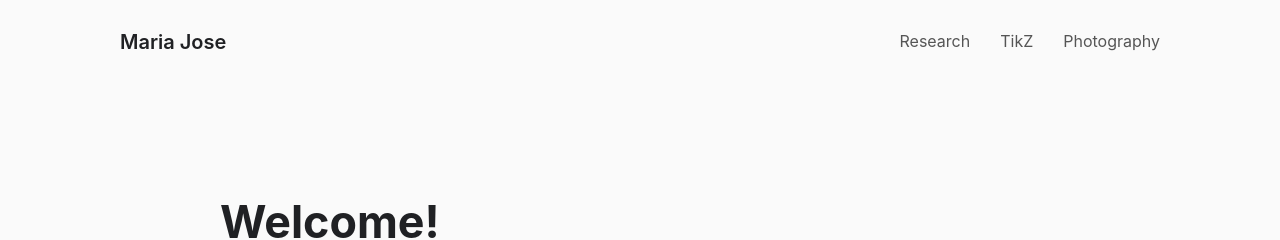
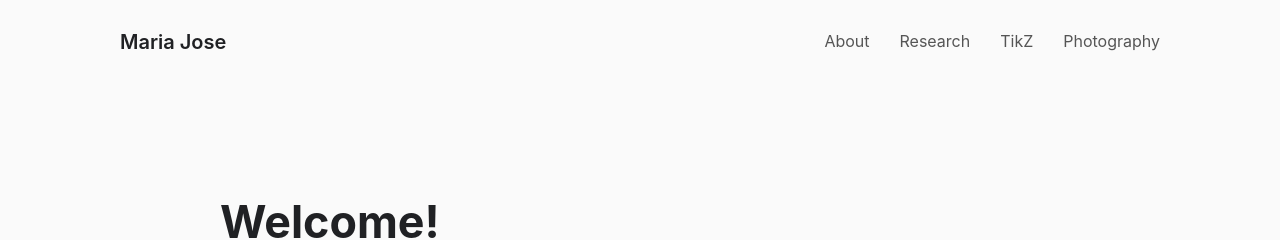
Before and after one commit to mariajose2398/mariajose2398.github.io, a Jekyll site: the page built from docs/index.md, in a window 1280 px wide. Shown: the top 240 px of the page. Built offline with Jekyll 4.4.1, drawn with Linux system fonts in a browser that asks for light colours.

Commit message:
about me page

```diff
--- a/docs/_layouts/default.html
+++ b/docs/_layouts/default.html
@@ -16,6 +16,9 @@
             Maria Jose
         </a>
         <nav>
+            <a href="{{ '/aboutme/' | relative_url }}">
+                About
+            </a>
             <a href="{{ '/research/' | relative_url }}">
                 Research
             </a>
```
